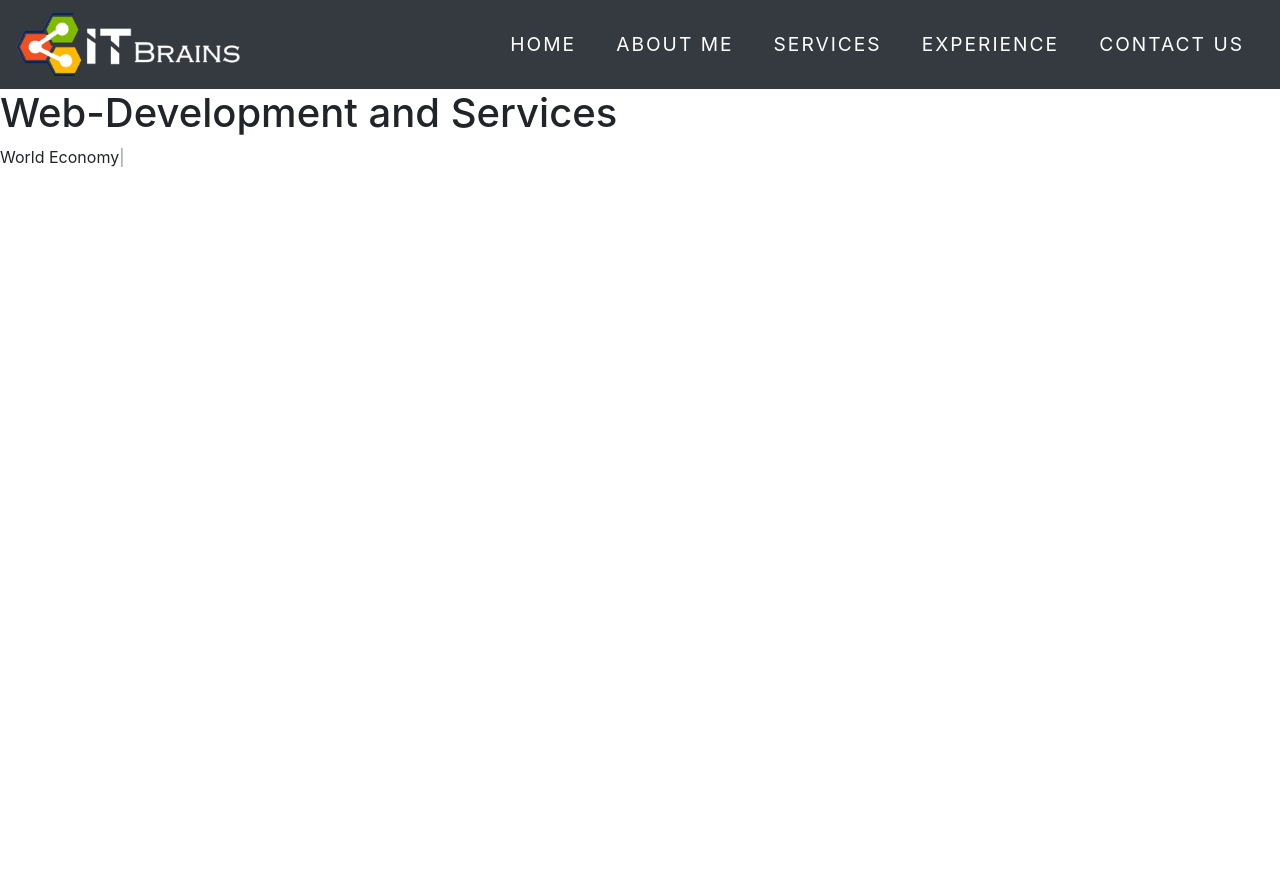
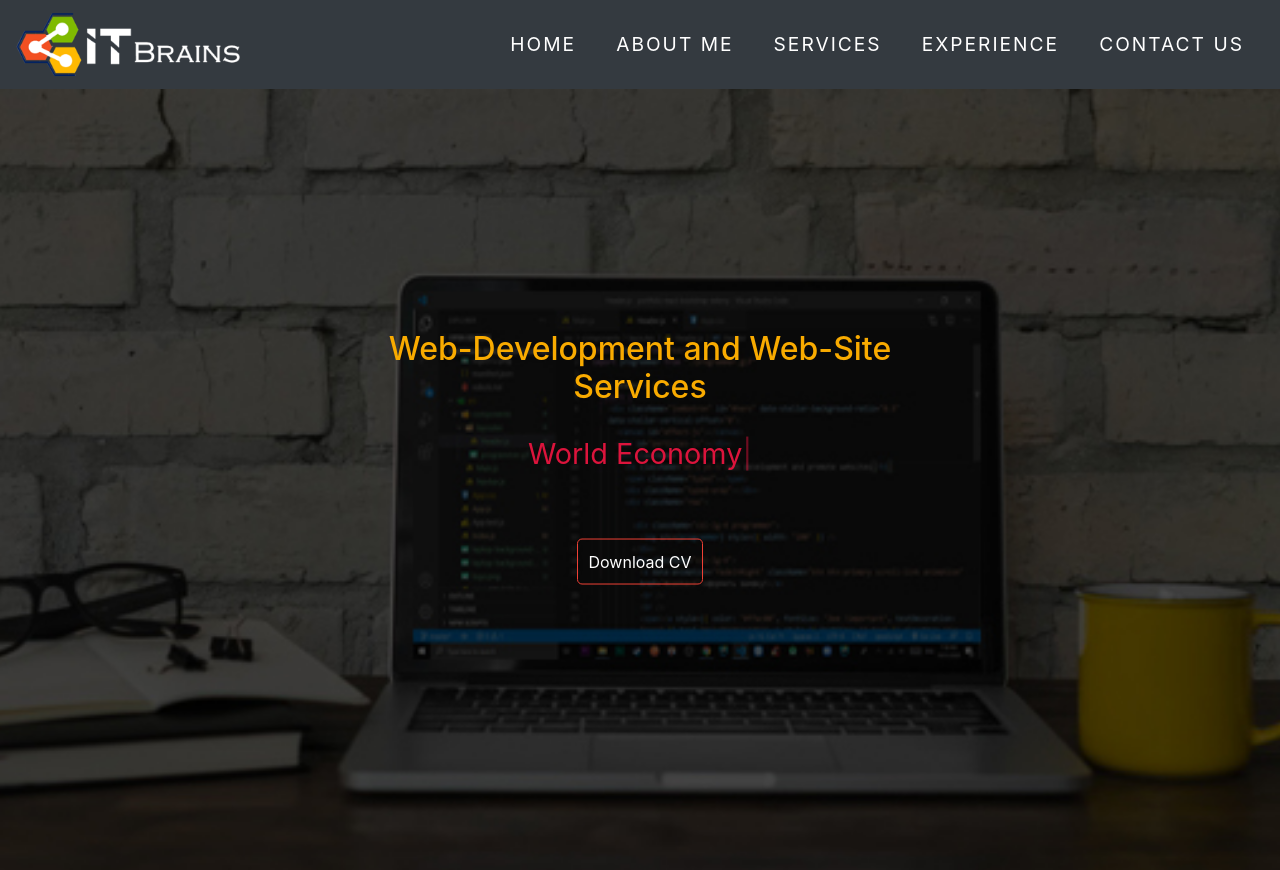
Before and after one commit to TogrulMustafa/portfolio-react, a React (Create React App) app: page / in a window 1280 px wide. Shown: the top 870 px of the page. Before the commit the page ends 800 px from the top, so only its background shows below. Built offline with nearby package versions, Linux system fonts and the light colour scheme.

Commit message:
Header hissesi bitirildi

```diff
--- a/src/App.css
+++ b/src/App.css
@@ -23,8 +23,75 @@ nav a.nav-link {
   margin: 0 0.75rem;
   text-transform: uppercase;
 }
-.navbar-nav > li > a.active,
 .navbar-nav > li > a:hover,
 .navbar-nav > li > a:focus {
+  display: inline-block;
   border-top: 0.1875rem solid var(--primary-orange);
+  padding-top: 5px;
 }
+
+/* Header starts */
+
+.header-wrapper {
+  background: url('./img/bg-image.jpg') center ;
+  background-size: cover;
+  height: 100vh;
+  position: relative;
+  /* ? */
+}
+.main-info {
+  position: absolute;
+  top: 50%;
+  left: 50%;
+  transform: translate(-50%,-50%);
+  display: flex;
+  flex-direction: column;
+  align-items: center;
+  text-align: center;
+}
+.main-info h1 {
+  font-size: 2rem;
+  margin-bottom: 25px;
+  color: var(--primary-orange);
+}
+.typed-text {
+  font-size: 1.8rem;
+  color: crimson;
+}
+.downloadCV {
+  display: inline-block;
+  border: 1px solid var(--primary-red);
+  padding: 0.625rem;
+  color: var(--primary-white);
+  margin: 4rem;
+  transition: all .5s ease;
+  border-radius: 5px;
+}
+.downloadCV:hover {
+  text-decoration: none;
+  background-color: var(--primary-hover-red);
+  border: 1px solid var(--primary-white);
+  color: var(--primary-white);
+}
+
+
+
+/*
+@media (max-width: 992px) {
+  .main-info h1 {
+    font-size: 1.2rem;
+  }
+  .typed-text {
+    font-size: .8rem;
+  }
+
+} */
+@media (max-width: 765px) {
+  .main-info h1 {
+    font-size: 1.7rem;
+  }
+  .typed-text {
+    font-size: 1.5rem;
+  }
+
+}
--- a/src/components/Header.jsx
+++ b/src/components/Header.jsx
@@ -1,12 +1,14 @@
 import React from 'react'
 import Typed from 'react-typed';
+import image from '../img/itBrains.jpeg'
 
 const Header = _ => {
     return (
         <div className='header-wrapper'>
             <div className="main-info">
-                <h1>Web-Development and Services</h1>
+                <h1>Web-Development and Web-Site Services</h1>
                 <Typed
+                className='typed-text'
                 strings={[
                     'Front-end Developer',
                     'Bachelor',
@@ -16,6 +18,7 @@ const Header = _ => {
                     backSpeed={50}
                     loop >
                 </Typed>
+                <a href={image} download className='downloadCV'>Download CV</a>
             </div>
 
         </div>
--- a/src/components/Navbar.jsx
+++ b/src/components/Navbar.jsx
@@ -3,30 +3,30 @@ import logo from '../img/logo.png'
 
 const  Navbar = _ => {
     return (
-<nav class="navbar navbar-expand-lg navbar-light bg-dark">
-  <a class="navbar-brand" href="#">
+<nav className="navbar navbar-expand-lg navbar-light bg-dark">
+  <a className="navbar-brand" href="#">
     <img src={logo} className='logo' />
   </a>
-  <button class="navbar-toggler" type="button" data-toggle="collapse" data-target="#navbarSupportedContent" aria-controls="navbarSupportedContent" aria-expanded="false" aria-label="Toggle navigation">
-    <span class="navbar-toggler-icon"></span>
+  <button className="navbar-toggler" type="button" data-toggle="collapse" data-target="#navbarSupportedContent" aria-controls="navbarSupportedContent" aria-expanded="false" aria-label="Toggle navigation">
+    <span className="navbar-toggler-icon"></span>
   </button>
 
-  <div class="collapse navbar-collapse" id="navbarSupportedContent">
-    <ul class="navbar-nav ml-auto">
-      <li class="nav-item active">
-        <a class="nav-link" href="#">Home <span class="sr-only">(current)</span></a>
+  <div className="collapse navbar-collapse" id="navbarSupportedContent">
+    <ul className="navbar-nav ml-auto">
+      <li className="nav-item active">
+        <a className="nav-link" href="#">Home <span className="sr-only">(current)</span></a>
       </li>
-      <li class="nav-item">
-        <a class="nav-link" href="#">About me</a>
+      <li className="nav-item">
+        <a className="nav-link" href="#">About me</a>
       </li>
-      <li class="nav-item">
-        <a class="nav-link" href="#">Services</a>
+      <li className="nav-item">
+        <a className="nav-link" href="#">Services</a>
       </li>
-      <li class="nav-item">
-        <a class="nav-link" href="#">Experience</a>
+      <li className="nav-item">
+        <a className="nav-link" href="#">Experience</a>
       </li>
-      <li class="nav-item">
-        <a class="nav-link" href="#">Contact us</a>
+      <li className="nav-item">
+        <a className="nav-link" href="#">Contact us</a>
       </li>
 
 
```
Also changed, not shown: src/img/bg-image.jpg (added).
